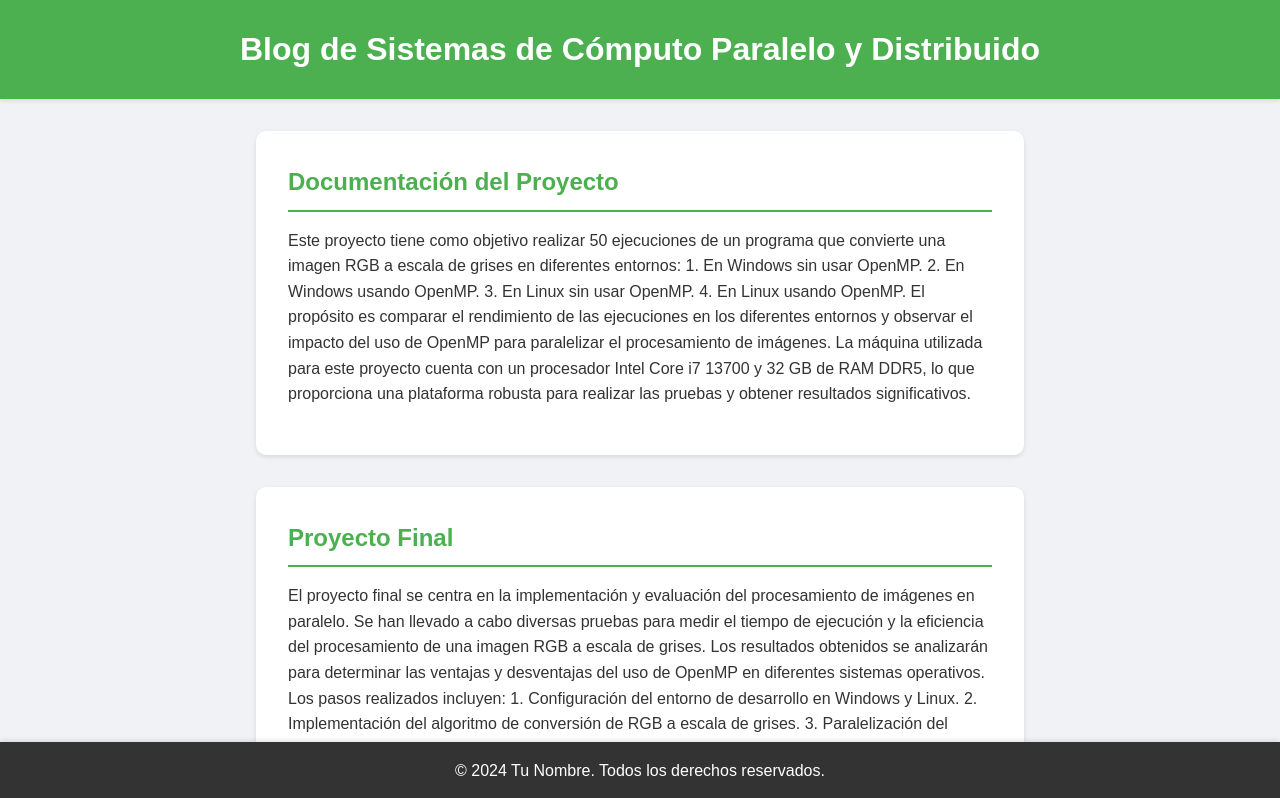
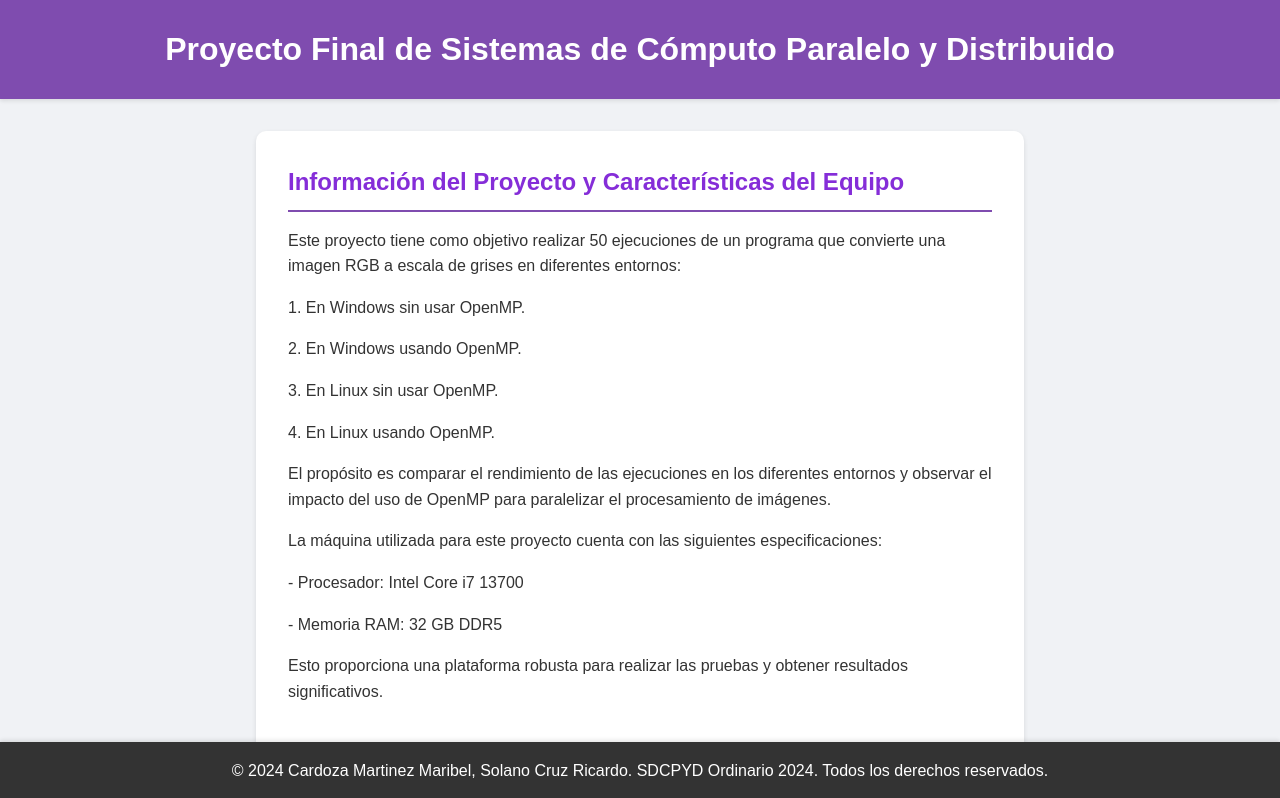
Before and after one commit to Socru/SDCPYD, a React (Create React App) app in the folder blog/: page / in a window 1280 px wide. Shown: the top 798 px of the page. Built offline with nearby package versions, Linux system fonts and the light colour scheme; the HTML template or start-up script is replaced by a standard one.

Commit message:
modifica los colores si quieres en css, agregue partes faltantes, falta el codigo y conclusiones

```diff
--- a/blog/public/styles.css
+++ b/blog/public/styles.css
@@ -66,7 +66,7 @@ body {
 
 /* Estilos del encabezado */
 header {
-  background-color: #4CAF50;
+  background-color: #7f4caf;
   color: white;
   padding: 1.5rem 1rem;
   text-align: center;
@@ -95,11 +95,11 @@ article {
 }
 
 article h2 {
-  border-bottom: 2px solid #4CAF50;
+  border-bottom: 2px solid #7f4caf;
   padding-bottom: 0.5rem;
   margin-bottom: 1rem;
   font-size: 1.5rem;
-  color: #4CAF50;
+  color: #852dd8;
 }
 
 article p {
--- a/blog/src/App.js
+++ b/blog/src/App.js
@@ -9,31 +9,68 @@ const App = () => {
       <Header />
       <main>
         <BlogPost
-          title="Documentación del Proyecto"
-          content={`Este proyecto tiene como objetivo realizar 50 ejecuciones de un programa que convierte una imagen RGB a escala de grises en diferentes entornos:
-
-1. En Windows sin usar OpenMP.
-2. En Windows usando OpenMP.
-3. En Linux sin usar OpenMP.
-4. En Linux usando OpenMP.
-
-El propósito es comparar el rendimiento de las ejecuciones en los diferentes entornos y observar el impacto del uso de OpenMP para paralelizar el procesamiento de imágenes.
-
-La máquina utilizada para este proyecto cuenta con un procesador Intel Core i7 13700 y 32 GB de RAM DDR5, lo que proporciona una plataforma robusta para realizar las pruebas y obtener resultados significativos.`}
+          title="Información del Proyecto y Características del Equipo"
+          content={`Este proyecto tiene como objetivo realizar 50 ejecuciones de un programa que convierte una imagen RGB a escala de grises en diferentes entornos:\n\n
+          1. En Windows sin usar OpenMP.\n
+          2. En Windows usando OpenMP.\n
+          3. En Linux sin usar OpenMP.\n
+          4. En Linux usando OpenMP.\n\n
+          El propósito es comparar el rendimiento de las ejecuciones en los diferentes entornos y observar el impacto del uso de OpenMP para paralelizar el procesamiento de imágenes.\n\n
+          La máquina utilizada para este proyecto cuenta con las siguientes especificaciones:\n
+          - Procesador: Intel Core i7 13700\n
+          - Memoria RAM: 32 GB DDR5\n\n
+          Esto proporciona una plataforma robusta para realizar las pruebas y obtener resultados significativos.`}
         />
         <BlogPost
-          title="Proyecto Final"
-          content={`El proyecto final se centra en la implementación y evaluación del procesamiento de imágenes en paralelo. Se han llevado a cabo diversas pruebas para medir el tiempo de ejecución y la eficiencia del procesamiento de una imagen RGB a escala de grises. Los resultados obtenidos se analizarán para determinar las ventajas y desventajas del uso de OpenMP en diferentes sistemas operativos.
+          title="Detalles del Proyecto Final"
+          content={`El proyecto final se centra en la implementación y evaluación del procesamiento de imágenes en paralelo. Se han llevado a cabo diversas pruebas para medir el tiempo de ejecución y la eficiencia del procesamiento de una imagen RGB a escala de grises. Los resultados obtenidos se analizarán para determinar las ventajas y desventajas del uso de OpenMP en diferentes sistemas operativos.\n\n
+          Los pasos realizados incluyen:\n
+          - Implementación del algoritmo de conversión de RGB a escala de grises.\n
+          - Paralelización del algoritmo utilizando OpenMP.\n
+          - Ejecución de las pruebas y recolección de datos.\n
+          - Paralelización del algoritmo utilizando sin OpenMP.\n
+          - Ejecución de las pruebas y recolección de datos.\n
+          - Análisis de los resultados y elaboración de conclusiones.\n\n
+          Este proyecto ofrece una visión detallada del rendimiento del cómputo paralelo en el procesamiento de imágenes, proporcionando información valiosa para futuras optimizaciones y aplicaciones en este campo.`}
+              />
+              <section className="section">
+          <h3>Gráficas de Ejecución En Windows Sin OMP</h3>
+          <img src="ruta/" alt="Gráfica 1" />
+          <img src="ruta/" alt="Gráfica 2" />
+          <img src="ruta/" alt="Gráfica 3" />
+          <img src="ruta/" alt="Gráfica 4" />
+          <h3>Gráficas de Ejecución En Window Con OMPs</h3>
+          <img src="ruta/" alt="Gráfica 5" />
+          <img src="ruta/" alt="Gráfica 6" />
+          <img src="ruta/" alt="Gráfica 7" />
+          <img src="ruta/" alt="Gráfica 8" />
+          <h3>Gráficas de Ejecución En Fedora Sin OMP</h3>
+          <img src="ruta/" alt="Gráfica 1" />
+          <img src="ruta/" alt="Gráfica 2" />
+          <img src="ruta/" alt="Gráfica 3" />
+          <img src="ruta/" alt="Gráfica 4" />
+          <h3>Gráficas de Ejecución En Fedora Con OMP</h3>
+          <img src="ruta/" alt="Gráfica 5" />
+          <img src="ruta/" alt="Gráfica 6" />
+          <img src="ruta/" alt="Gráfica 7" />
+          <img src="ruta/" alt="Gráfica 8" />
+        </section>
 
-Los pasos realizados incluyen:
-1. Configuración del entorno de desarrollo en Windows y Linux.
-2. Implementación del algoritmo de conversión de RGB a escala de grises.
-3. Paralelización del algoritmo utilizando OpenMP.
-4. Ejecución de las pruebas y recolección de datos.
-5. Análisis de los resultados y elaboración de conclusiones.
+        <section className="section">
+          <h3>Códigos Utilizados</h3>
+          <pre>
+            <code>
+              {`
+              // Aquí va tu código fuente
+              `}
+            </code>
+          </pre>
+              </section>
 
-Este proyecto ofrece una visión detallada del rendimiento del cómputo paralelo en el procesamiento de imágenes, proporcionando información valiosa para futuras optimizaciones y aplicaciones en este campo.`}
-        />
+              <BlogPost
+          title="Conclusiones"
+          content={`agregarlas`}
+              />
       </main>
       <Footer />
     </div>
--- a/blog/src/components/BlogPost.js
+++ b/blog/src/components/BlogPost.js
@@ -5,7 +5,11 @@ const BlogPost = ({ title, content }) => {
   return (
     <article>
       <h2>{title}</h2>
-      <p>{content}</p>
+      <div>
+        {content.split('\n').map((paragraph, index) => (
+          <p key={index}>{paragraph}</p>
+        ))}
+      </div>
     </article>
   );
 };
--- a/blog/src/components/Footer.js
+++ b/blog/src/components/Footer.js
@@ -3,7 +3,7 @@ import React from 'react';
 const Footer = () => {
   return (
     <footer>
-      <p>&copy; 2024 Tu Nombre. Todos los derechos reservados.</p>
+      <p>&copy; 2024 Cardoza Martinez Maribel, Solano Cruz Ricardo. SDCPYD Ordinario 2024. Todos los derechos reservados.</p>
     </footer>
   );
 };
--- a/blog/src/components/Header.js
+++ b/blog/src/components/Header.js
@@ -3,7 +3,7 @@ import React from 'react';
 const Header = () => {
   return (
     <header>
-      <h1>Blog de Sistemas de Cómputo Paralelo y Distribuido</h1>
+      <h1>Proyecto Final de Sistemas de Cómputo Paralelo y Distribuido</h1>
     </header>
   );
 };
```
